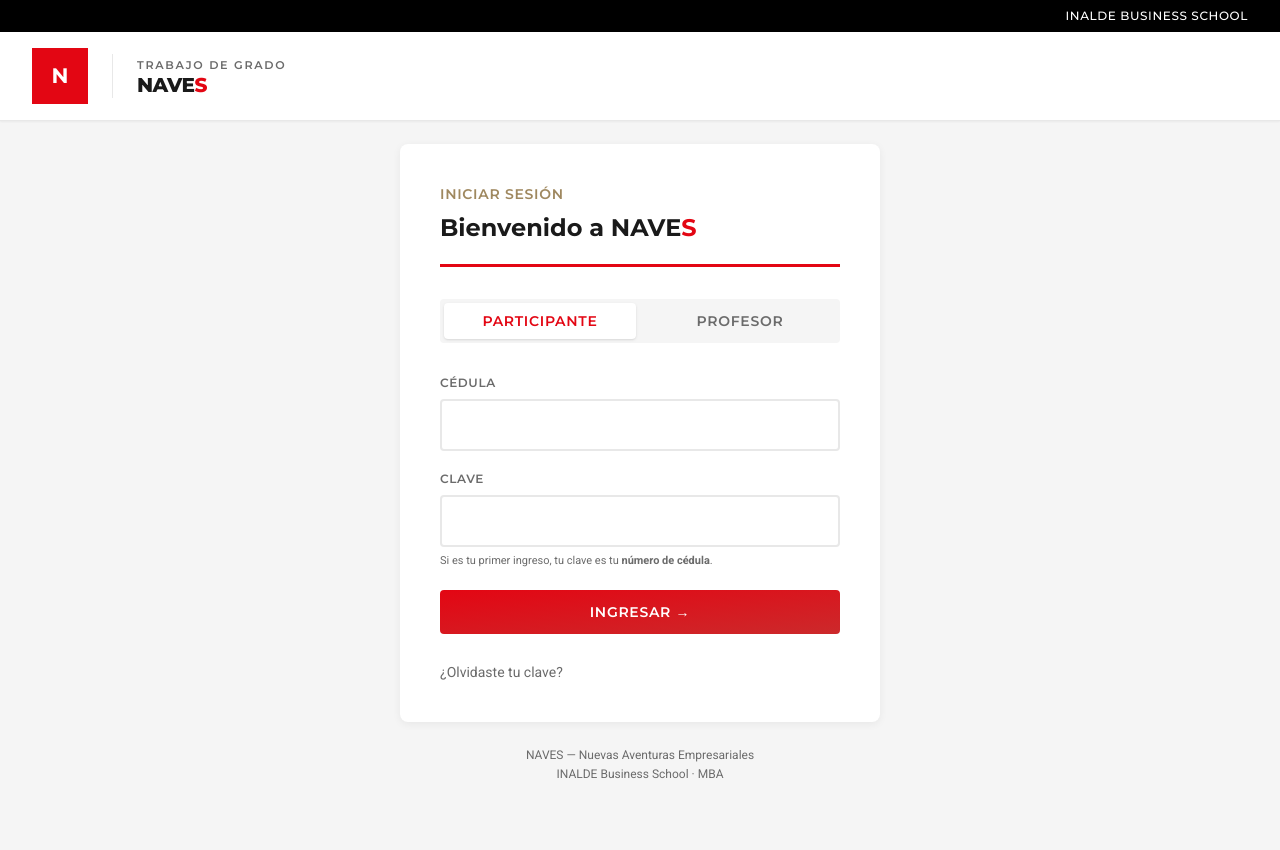
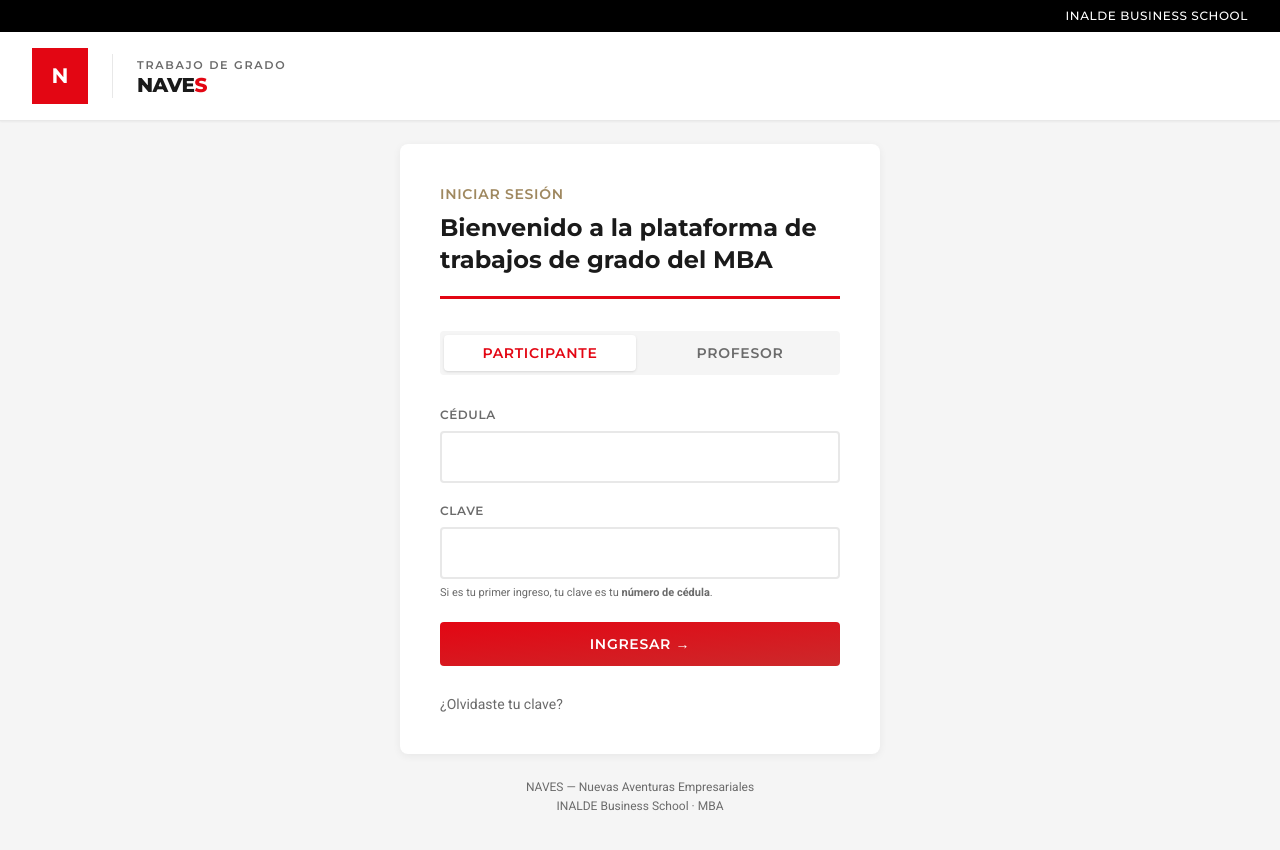
Before and after one commit to danielfelipemd/naves, a React (Vite) app in the folder frontend/: page /login in a window 1280 px wide. Shown: the top 850 px of the page. Built offline with nearby package versions, Linux system fonts and the light colour scheme; no server answers.

Commit message:
copy(login): nuevo titulo 'Bienvenido a la plataforma de trabajos de grado del MBA'

```diff
--- a/frontend/src/pages/auth/Login.tsx
+++ b/frontend/src/pages/auth/Login.tsx
@@ -64,7 +64,7 @@ export default function Login() {
             <div className="border-b-[3px] border-inalde-red pb-5 mb-8">
               <p className="section-subtitle mb-2">Iniciar sesión</p>
               <h1 className="section-title">
-                Bienvenid{mode === 'participante' ? 'o' : 'a'} a NAVE<span className="text-inalde-red">S</span>
+                Bienvenid{mode === 'participante' ? 'o' : 'a'} a la plataforma de trabajos de grado del MBA
               </h1>
             </div>
 
```
